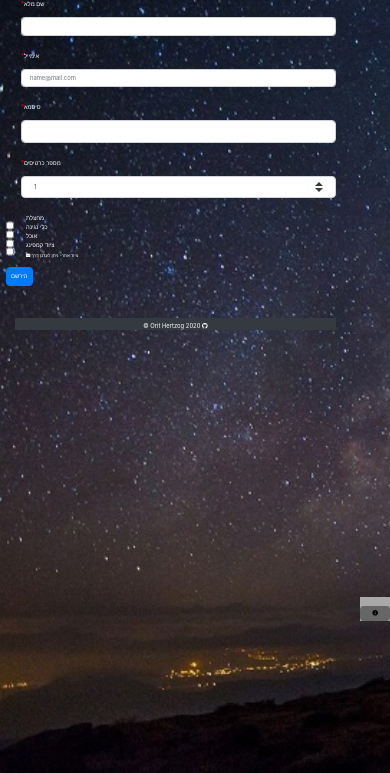
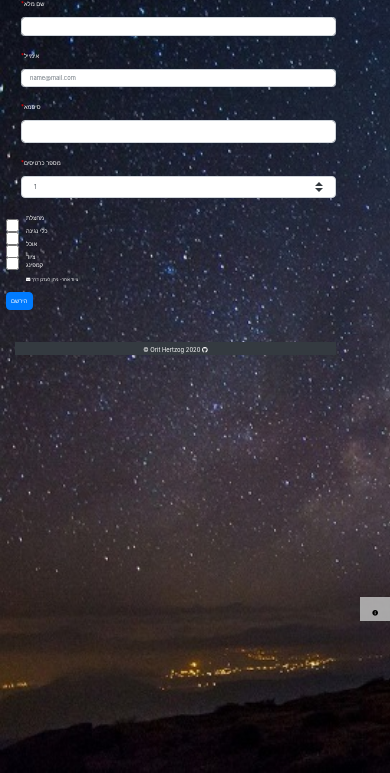
Before and after one commit to orityhertzog/covInd, a Flask app: page /register in a window 390 px wide. Shown: the part 71-844 px from the top of the page. Run offline with Flask 2, Linux system fonts and the light colour scheme; some libraries are stand-ins or nearby versions.

Commit message:
added some changes to make the website more responsive

```diff
--- a/static/style.css
+++ b/static/style.css
@@ -168,7 +168,19 @@ select, input {
     font-size:1.5vw !important;
 }
 .checkbox {
-    width: 2vw;
+    width: 15vw;
+
+}
+li {
+list-style-type: none;
+}
+.chkLabel input {
+    float: left;
+    margin-top:0.5rem;
+}
+chkLabel label {
+    display: block;
+    margin-left: 1.5rem;
 }
 
 form {
@@ -196,8 +208,8 @@ body{
 #sidebar a{
     display: block !important;
 }
+
 #sidebar-button{
     text-decoration: none;
     border: none !important;
-    background-color: #666666;
 }
--- a/templates/admin/admins_page.html
+++ b/templates/admin/admins_page.html
@@ -14,7 +14,7 @@
         <div>
             <br><h3> :מספר הכרטיסים שהוזמנו סך הכל </h3>
             <h4>{{tickets_amount}}</h4>
-            <hr style="width:65vw; height:1vw">
+            <hr class="mb-4 mt-4" style="width:65vw; height:1vw">
             <div>
                 <h3>:כרטיסים לפי שמות </h3>
                 <table class="table table-dark table-striped table-bordered table-hover table-sm ml-3">
@@ -32,7 +32,7 @@
                 </table>
             </div>
 
-            <hr style="width:65vw; height:1vw">
+            <hr class="mb-4 mt-4" style="width:65vw; height:1vw">
             <table class="table table-dark table-striped table-bordered table-hover table-sm ml-3">
                <h3> :ציוד </h3>
                 <thead>
--- a/templates/user/registration.html
+++ b/templates/user/registration.html
@@ -27,24 +27,30 @@
                         <option value="5">5</option>
                     </select>
                 </div>
-                <div class="form-check form-register col-sm-6">
-                     <input type="checkbox" class="form-check-input checkbox" id="mat" name="mat">
+
+                <li>
+                    <div class="form-check form-register col-sm-2 checkbox mb-1">
+                        <input type="checkbox" class="form-check-input" id="mat" name="mat">
                         <label for="mat" class="form-check-label" >מחצלת</label>
                     </div>
-                <div class="form-check form-register col-sm-6">
-                    <input type="checkbox" class="form-check-input checkbox" id="instrument" name="instrument">
+
+                    <div class="form-check form-register col-sm-2 checkbox mb-1">
+                         <input type="checkbox" class="form-check-input " id="instrument" name="instrument">
                         <label for="instrument" class="form-check-label">כלי נגינה</label>
+
                     </div>
 
-                <div class="form-check form-register col-sm-6">
-                    <input type="checkbox" class="form-check-input checkbox" id="food" name="food"><span>אוכל</span>
-                    <label for="food" class="form-check-label"></label>
+                    <div class="form-check form-register col-sm-2 checkbox mb-1">
+                        <input type="checkbox" class="form-check-input " id="food" name="food" >
+                        <label for="food" class="form-check-label">אוכל</label>
+
                     </div>
 
-                <div class="form-check form-register col-sm-6">
-                    <input type="checkbox" class="form-check-input checkbox" id="camp" name="camp">
+                    <div class="form-check form-register col-sm-2 checkbox mb-1">
+                        <input type="checkbox" class="form-check-input " id="camp" name="camp">
                         <label for="camp" class="form-check-label">ציוד קמפינג</label>
                     </div>
+                </li>
                 <div class="form-check">
                     <sub><a class="fa-ic fa fa-envelope" href="mailto: orityhertzog@gmail.com?subject=covInD-equipment"></a> ציוד אחר- ניתן לעדכן דרך </sub>
                 </div>
```
Lines whose indentation alone changed are shown as unchanged.
